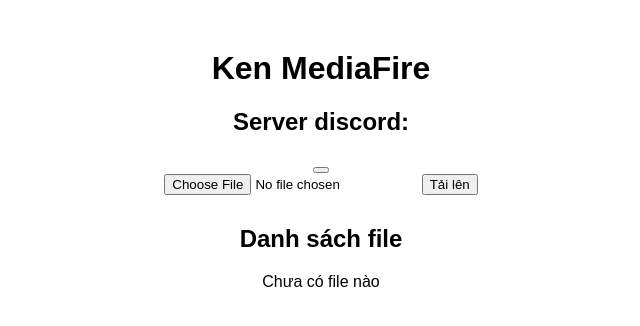
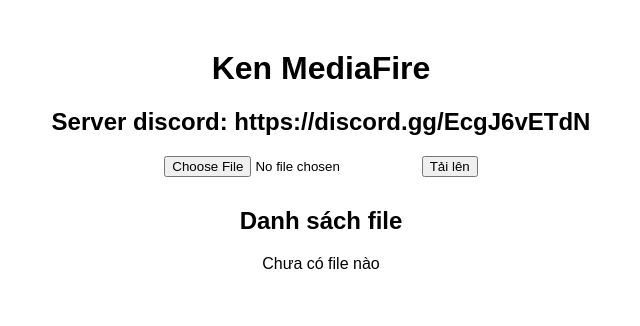
Before and after one commit to h12-cmd/kenweb, a Flask app: page / in a window 1280 px wide. Shown: the top 326 px of the page, without its empty margins (319-959 px from the left). Run offline with Flask 3, Linux system fonts and the light colour scheme.

Commit message:
Update index.html

```diff
--- a/templates/index.html
+++ b/templates/index.html
@@ -26,8 +26,7 @@
 <body>
     <h1> Ken MediaFire</h1>
 
-    <h2>Server discord:</h2>
-<button onclick="window.open('https://discord.gg/EcgJ6vFTdN', '_blank')"></button>
+    <h2>Server discord: https://discord.gg/EcgJ6vETdN</h2>
     <form class="upload-form" action="/upload" method="post" enctype="multipart/form-data">
         <input type="file" name="file" required>
         <button type="submit">Tải lên</button>
```
